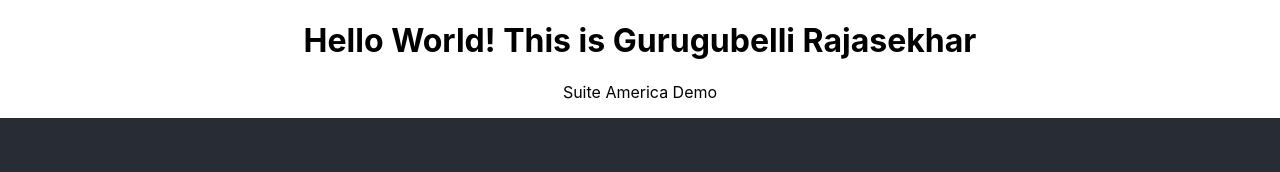
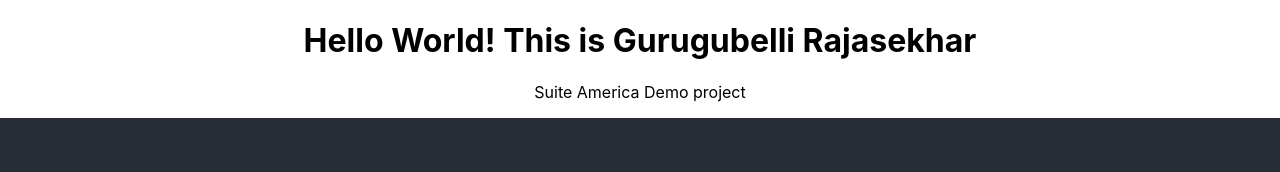
Before and after one commit to rajasekhar2304/my-react-app, a React (Create React App) app: page / in a window 1280 px wide. Shown: the top 172 px of the page. Built offline with nearby package versions, Linux system fonts and the light colour scheme.

Commit message:
modified the App.js file

```diff
--- a/src/App.js
+++ b/src/App.js
@@ -5,7 +5,7 @@ function App() {
 	return (
     <div className="App">
 	<h1>Hello World! This is  Gurugubelli Rajasekhar</h1>
-        <p>Suite America Demo</p>
+        <p>Suite America Demo project</p>
 	<header className="App-header">
         <img src={logo} className="App-logo" alt="logo" />
         <p>
```
